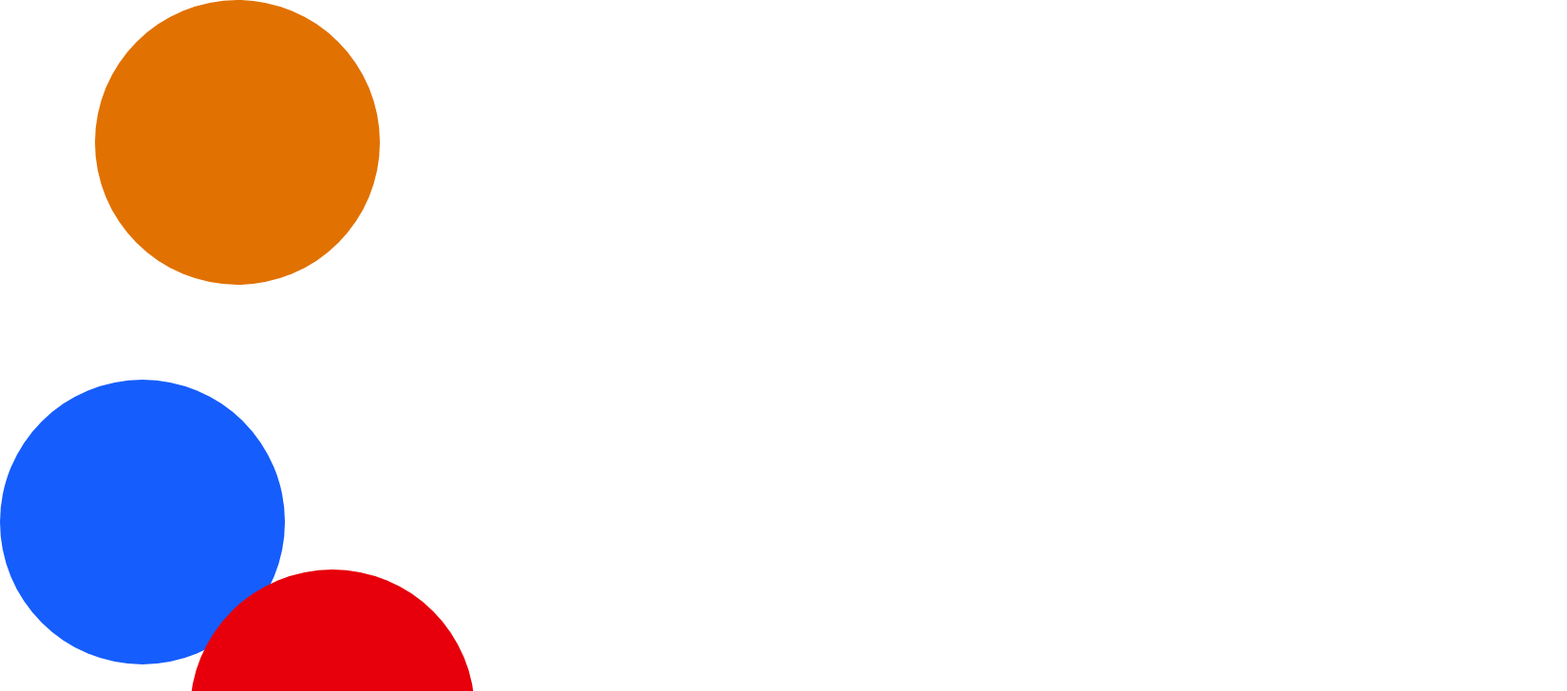
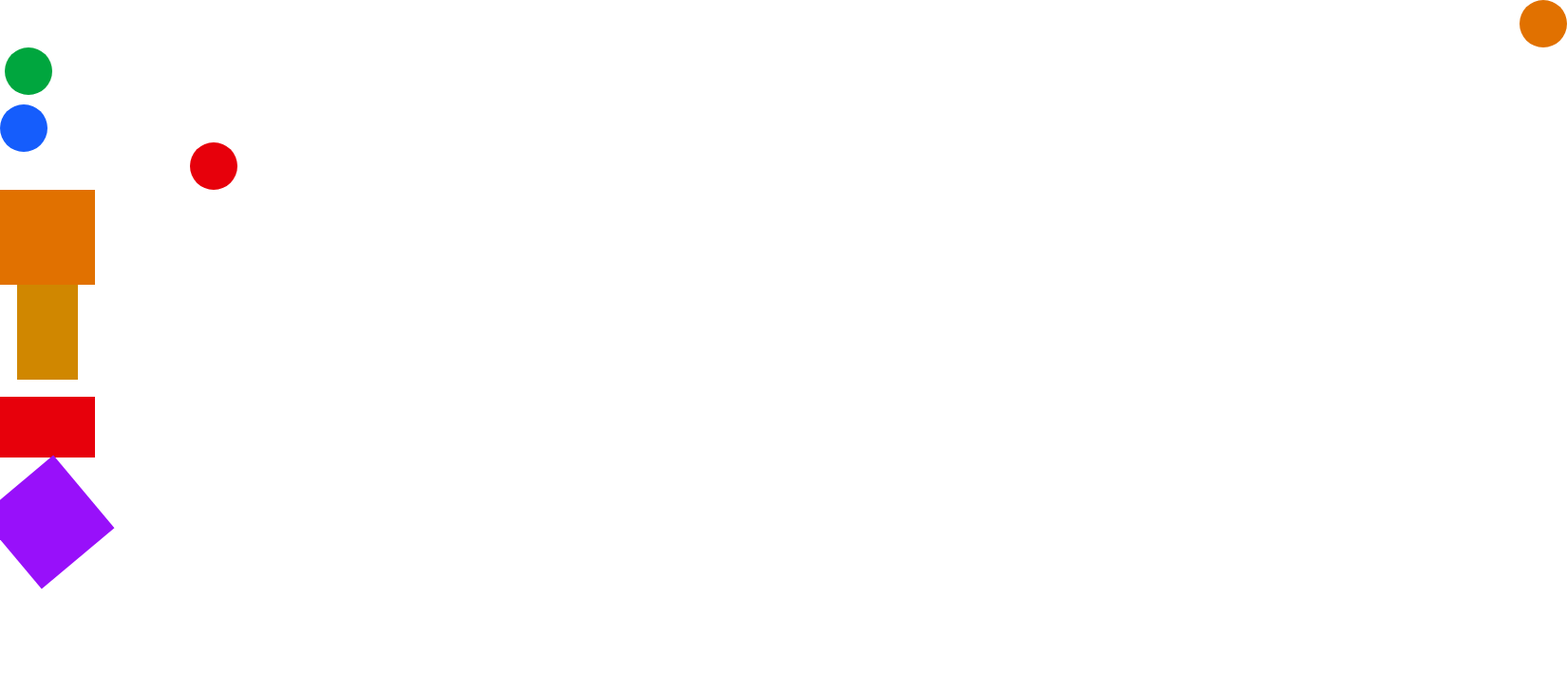
Before and after one commit to GeorgePro888/framer-motion-example, a React (Vite) app: page / in a window 1280 px wide. Shown: the top 728 px of the page at 95% size, 1650 px wide, since content can reach past the window. Built offline with nearby package versions, Linux system fonts and the light colour scheme.

Commit message:
rotate x and y

```diff
--- a/src/App.tsx
+++ b/src/App.tsx
@@ -2,9 +2,18 @@ import { motion } from "framer-motion"
 
 const App = () => {
   return <div>
-    <motion.div className="box bg-amber-600"  id="box1" animate={{ x: 100 }} />
-    <motion.div className="box bg-blue-600" id="box1" animate={{ y: 100 }} />
-    <motion.div className="box bg-red-600" id="box1" animate={{ translate: "200px" }} />
+    <motion.div className="box bg-amber-600"  animate={{ x: "100rem" }} />
+    <motion.div className="box bg-green-600"  animate={{ x: "10%" }} />
+    <motion.div className="box bg-blue-600" animate={{ y: 10 }} />
+    <motion.div className="box bg-red-600" animate={{ translate: "200px" }} />
+
+
+    <motion.div className="box1 bg-amber-600" />
+    <motion.div className="box1 bg-yellow-600" animate={{ rotateY: 50 }} />
+    <motion.div className="box1 bg-red-600" animate={{ rotateX: 50 }} />
+    <motion.div className="box1 bg-purple-600" animate={{ rotate: 50 }} />
+
+
   </div>;
 
 };
--- a/src/index.css
+++ b/src/index.css
@@ -7,7 +7,12 @@ body {
 }
 
 .box {
-  width: 300px;
-  height: 300px;
+  width: 50px;
+  height: 50px;
   border-radius: 100%;
 }
+.box1 {
+  width: 100px;
+  height: 100px;
+  /* border-radius: 100%; */
+}
```
